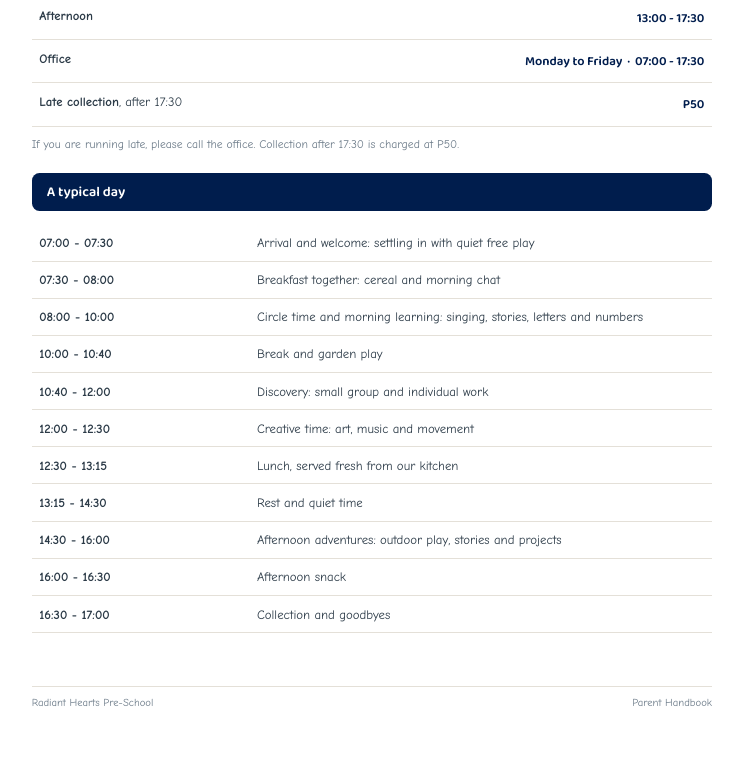
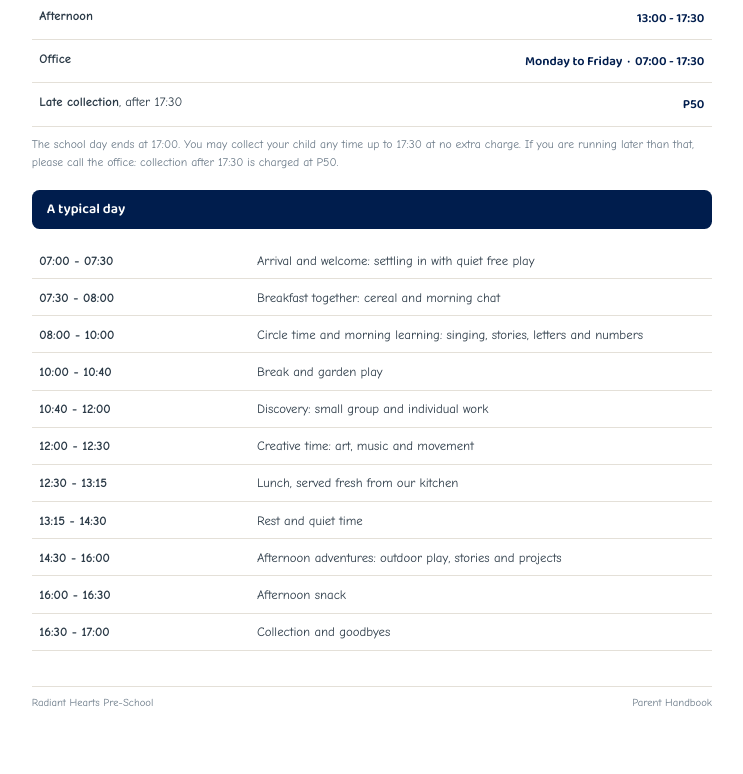
Before and after one commit to McClouds-web/radianthearts, a website built with Vite: page doc-handbook-source.html in a window 1280 px wide. Shown: the part 1502-2276 px from the top of the page, without its empty margins (25-768 px from the left). Built offline with nearby package versions, Linux system fonts and the light colour scheme.

Commit message:
Clarify that the school day ends at 17:00 with collection open until 17:30

```diff
--- a/doc-handbook-source.html
+++ b/doc-handbook-source.html
@@ -47,7 +47,7 @@
     <tr><td><strong>Office</strong></td><td class="r">Monday to Friday&nbsp;&nbsp;·&nbsp;&nbsp;07:00 - 17:30</td></tr>
     <tr><td><strong>Late collection</strong>, after 17:30</td><td class="r">P50</td></tr>
   </table>
-  <p class="small muted" style="margin-top:2.5mm">If you are running late, please call the office. Collection after 17:30 is charged at P50.</p>
+  <p class="small muted" style="margin-top:2.5mm">The school day ends at 17:00. You may collect your child any time up to 17:30 at no extra charge. If you are running later than that, please call the office: collection after 17:30 is charged at P50.</p>
 
   <div class="sec">A typical day</div>
   <table>
```
Also changed, not shown: doc-fees-source.html (+1 -1 lines), index.html (+1 -0 lines), 2 other files.
